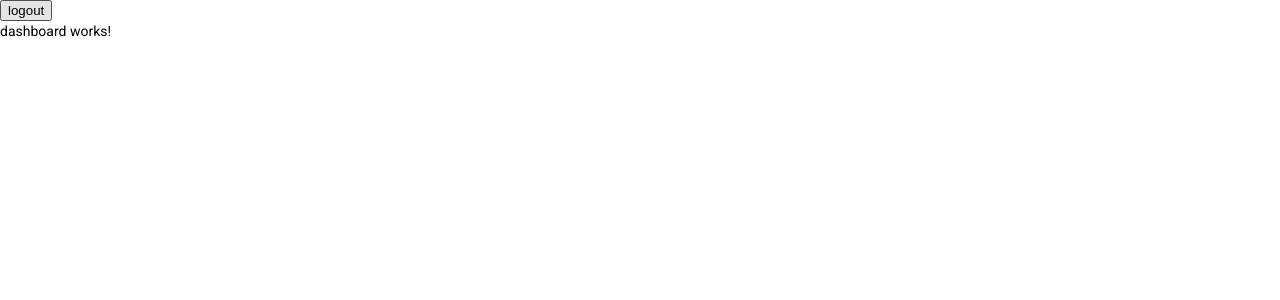
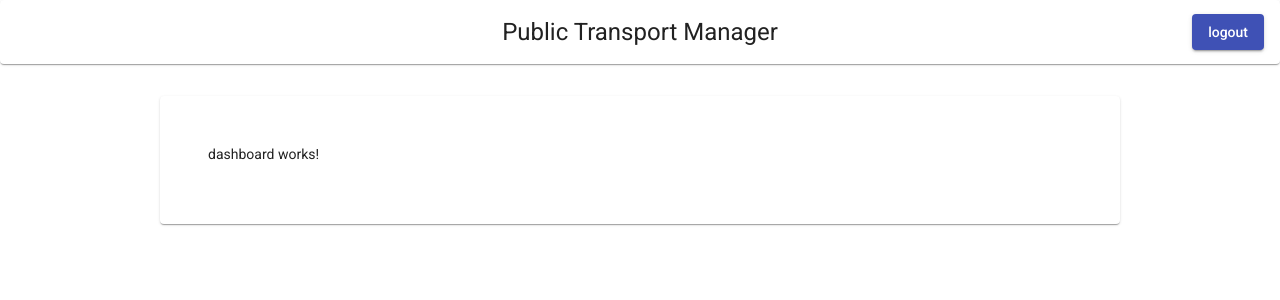
Before and after one commit to wachuuu/public-transport-manager, an Angular app in the folder app/: page / in a window 1280 px wide. Shown: the top 300 px of the page. Built offline with nearby package versions, Linux system fonts and the light colour scheme; sample sign-in values are in the browser's storage.

Commit message:
main app styles

```diff
--- a/app/src/app/app.component.html
+++ b/app/src/app/app.component.html
@@ -1,4 +1,9 @@
-<div *ngIf="currentUser" class="navbar">
-  <button (click)="logout()" >logout</button>
+<mat-card class="navbar" *ngIf="currentUser">
+  <button class="logout" mat-raised-button color="primary" (click)="logout()" >logout</button>
+  <h1>Public Transport Manager</h1>
+</mat-card>
+<div class="main-panel">
+  <mat-card class="container">
+    <router-outlet></router-outlet>
+  </mat-card>
 </div>
-<router-outlet></router-outlet>
--- a/app/src/app/app.component.scss
+++ b/app/src/app/app.component.scss
@@ -0,0 +1,25 @@
+:host {
+  .navbar {
+    display: flex;
+    justify-content: center;
+    align-items: center;
+
+    .logout {
+      position: absolute;
+      right: 1rem;
+    }
+  }
+
+  .main-panel {
+    width: 100%;
+    display: flex;
+    justify-content: center;
+    margin-top: 2rem;
+
+    .container {
+      box-sizing: border-box;
+      width: 75%;
+      padding: 3rem;
+    }
+  }
+}
```
